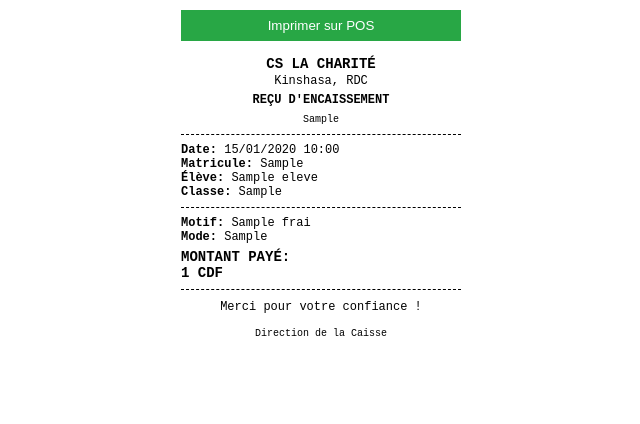
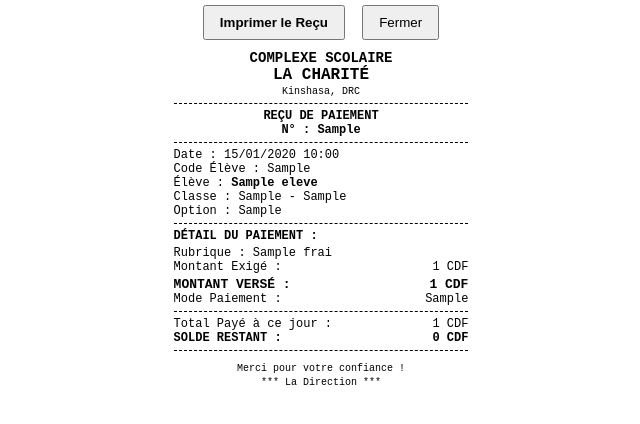
Before and after one commit to osemwanza-ai/gestion-la-charite, a Flask app: page /ticket_pos/1 in a window 1280 px wide. Shown: the top 424 px of the page, without its empty margins (319-959 px from the left). Run offline with Flask 3, Linux system fonts and the light colour scheme; tables that the repository leaves empty hold one stand-in row (values such as "Sample post").

Commit message:
Update ticket_pos.html

```diff
--- a/templates/ticket_pos.html
+++ b/templates/ticket_pos.html
@@ -2,50 +2,103 @@
 <html lang="fr">
 <head>
     <meta charset="UTF-8">
-    <title>Ticket POS - {{ p.num_recu }}</title>
+    <title>Facture POS #{{ p.num_recu }}</title>
     <style>
-        body { font-family: 'Courier New', Courier, monospace; width: 280px; margin: 0 auto; padding: 10px; font-size: 12px; }
+        @page {
+            size: 80mm auto;
+            margin: 0;
+        }
+        body {
+            font-family: 'Courier New', Courier, monospace;
+            width: 78mm;
+            margin: 0 auto;
+            padding: 5px;
+            font-size: 12px;
+            color: #000;
+        }
         .text-center { text-align: center; }
-        .line { border-bottom: 1px dashed #000; margin: 8px 0; }
+        .text-right { text-align: right; }
         .bold { font-weight: bold; }
-        @media print { .no-print { display: none; } }
+        .line { border-bottom: 1px dashed #000; margin: 5px 0; }
+        .flex-between { display: flex; justify-content: space-between; }
+        .no-print { display: block; }
+        @media print {
+            .no-print { display: none !important; }
+        }
     </style>
 </head>
 <body>
-    <div class="no-print" style="margin-bottom: 15px;">
-        <button onclick="window.print()" style="width: 100%; padding: 8px; background: #28a745; color: #fff; border: none; cursor: pointer;">
-            Imprimer sur POS
-        </button>
+
+    <div class="no-print" style="margin-bottom: 10px; text-align: center;">
+        <button onclick="window.print()" style="padding: 8px 15px; font-weight: bold; cursor: pointer;">Imprimer le Reçu</button>
+        <button onclick="window.close()" style="padding: 8px 15px; margin-left: 10px;">Fermer</button>
     </div>
 
     <div class="text-center">
-        <h3 style="margin: 0;">CS LA CHARITÉ</h3>
-        <p style="margin: 2px 0;">Kinshasa, RDC</p>
-        <p class="bold" style="margin: 5px 0;">REÇU D'ENCAISSEMENT</p>
-        <small>{{ p.num_recu }}</small>
+        <span class="bold" style="font-size: 14px;">COMPLEXE SCOLAIRE</span><br>
+        <span class="bold" style="font-size: 16px;">LA CHARITÉ</span><br>
+        <small>Kinshasa, DRC</small>
     </div>
 
     <div class="line"></div>
 
-    <div><strong>Date:</strong> {{ p.date_paiement.strftime('%d/%m/%Y %H:%M') }}</div>
-    <div><strong>Matricule:</strong> {{ p.eleve.matricule }}</div>
-    <div><strong>Élève:</strong> {{ p.eleve.nom_complet }}</div>
-    <div><strong>Classe:</strong> {{ p.eleve.classe }}</div>
-
-    <div class="line"></div>
-
-    <div><strong>Motif:</strong> {{ p.rubrique.nom }}</div>
-    <div><strong>Mode:</strong> {{ p.mode_paiement }}</div>
-    <div style="font-size: 14px; margin-top: 5px;">
-        <strong>MONTANT PAYÉ:</strong> <br>
-        <span class="bold">{{ "{:,.0f}".format(p.montant_paye_cdf) }} CDF</span>
+    <div class="text-center bold">
+        REÇU DE PAIEMENT<br>
+        N° : {{ p.num_recu }}
     </div>
 
     <div class="line"></div>
 
-    <div class="text-center">
-        <p style="margin-top: 10px;">Merci pour votre confiance !</p>
-        <small>Direction de la Caisse</small>
+    <div>Date : {{ p.date_paiement.strftime('%d/%m/%Y %H:%M') }}</div>
+    <div>Code Élève : {{ p.eleve.matricule }}</div>
+    <div>Élève : <span class="bold">{{ p.eleve.nom_complet }}</span></div>
+    <div>Classe : {{ p.eleve.section }} - {{ p.eleve.classe }}</div>
+    {% if p.eleve.option %}
+        <div>Option : {{ p.eleve.option }}</div>
+    {% endif %}
+
+    <div class="line"></div>
+
+    <div class="bold">DÉTAIL DU PAIEMENT :</div>
+    <div style="margin-top: 3px;">Rubrique : {{ p.rubrique.nom }}</div>
+    <div class="flex-between">
+        <span>Montant Exigé :</span>
+        <span>{{ "{:,.0f}".format(p.rubrique.montant_cdf) }} CDF</span>
     </div>
+    <div class="flex-between bold" style="font-size: 13px; margin-top: 3px;">
+        <span>MONTANT VERSÉ :</span>
+        <span>{{ "{:,.0f}".format(p.montant_paye_cdf) }} CDF</span>
+    </div>
+    <div class="flex-between">
+        <span>Mode Paiement :</span>
+        <span>{{ p.mode_paiement }}</span>
+    </div>
+
+    <div class="line"></div>
+
+    <div class="flex-between">
+        <span>Total Payé à ce jour :</span>
+        <span>{{ "{:,.0f}".format(total_paye_rubrique) }} CDF</span>
+    </div>
+    <div class="flex-between bold">
+        <span>SOLDE RESTANT :</span>
+        <span>{{ "{:,.0f}".format(solde_restant) }} CDF</span>
+    </div>
+
+    <div class="line"></div>
+
+    <div class="text-center" style="margin-top: 10px;">
+        <small>Merci pour votre confiance !</small><br>
+        <small>*** La Direction ***</small>
+    </div>
+
+    {% if auto_print == '1' or auto_print == 1 %}
+    <script>
+        window.onload = function() {
+            window.print();
+        }
+    </script>
+    {% endif %}
+
 </body>
 </html>
```
